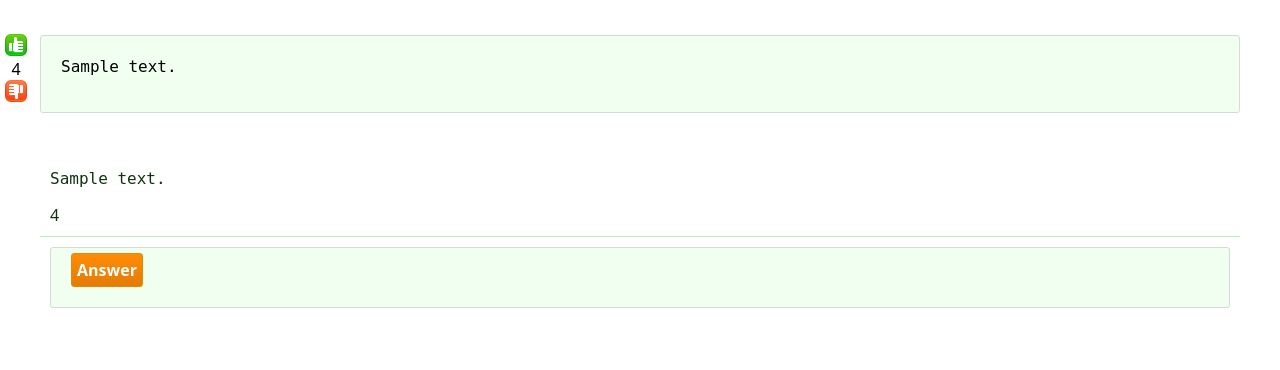
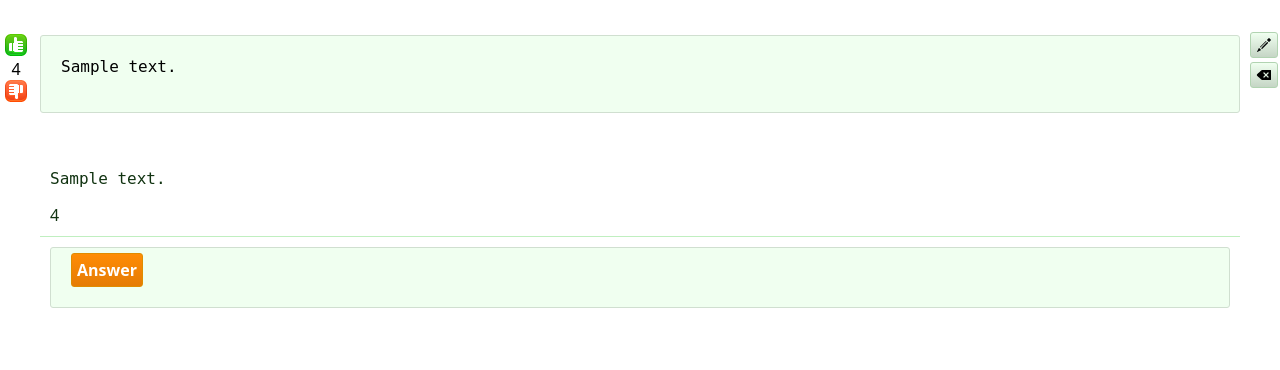
Before and after one commit to arpia/mlsdev_test, a Django app: template templates/question.html in a window 1280 px wide. Shown: the part 50-420 px from the top of the page. Run offline with Django 3.2, Linux system fonts and the light colour scheme; the template is opened without the code that fills it: values that come from a table or form of the project are taken from there, others are empty; tables that the repository leaves empty hold one stand-in row (values such as "Sample post"); parts of the project's set-up code (start-up, migrations or seed data) failed here and were passed over; some libraries are stand-ins or nearby versions.

Commit message:
Added editing question.

```diff
--- a/forum/forms.py
+++ b/forum/forms.py
@@ -17,7 +17,7 @@ class answer_form (forms.ModelForm):
 class question_form (forms.ModelForm):
     class Meta:
         model = question
-        fields = ('title', 'body', 'sender' )
+        fields = ('title', 'body', 'sender', )
         widgets = {
 			'sender': forms.HiddenInput()
 		}
--- a/media/style.css
+++ b/media/style.css
@@ -116,8 +116,9 @@ div.second {
     font-size: 16px;
     text-decoration: none;
     display: inline-block;
-    padding-left: 10px;
-    padding-right: 10px;
+    padding-left: 5px;
+    padding-right: 5px;
+    margin: 2px;
 }
 
 .button:hover {
@@ -186,6 +187,9 @@ label {
 
 div.buttons {
     float: right;
+    z-index: 9999;
+    right: 0px;
+    position: fixed;
 }
 
 a.more {
--- a/templates/manage_question.html
+++ b/templates/manage_question.html
@@ -16,6 +16,7 @@
 {% endblock %}
 
 {% block body %}
+	{{form.errors}}
 	{{form.body}}
 	{{form.sender}}
 </form>
--- a/templates/question.html
+++ b/templates/question.html
@@ -12,6 +12,15 @@
 {% endblock %}
 
 {% block body %}
+<div class='buttons'>
+	<a href='/edit/{{question.id}}' class='button' title='{% trans "Edit question" %}'>
+		<img src='/media/edit.png'/>
+	</a>
+	<br/>
+	<a href='/delete/{{question.id}}' class='button' title='{% trans "Delete question" %}'>
+		<img src='/media/delete.png'/>
+	</a>
+</div>
 <div class='change'>
 	<form id='vote_up' action='.' method='POST'>
         <input type='hidden' name='vote' value='up'/>
```
Also changed, not shown: forum/views.py (+5 -9 lines), media/delete.png (added), media/edit.png (added), 3 other files.
